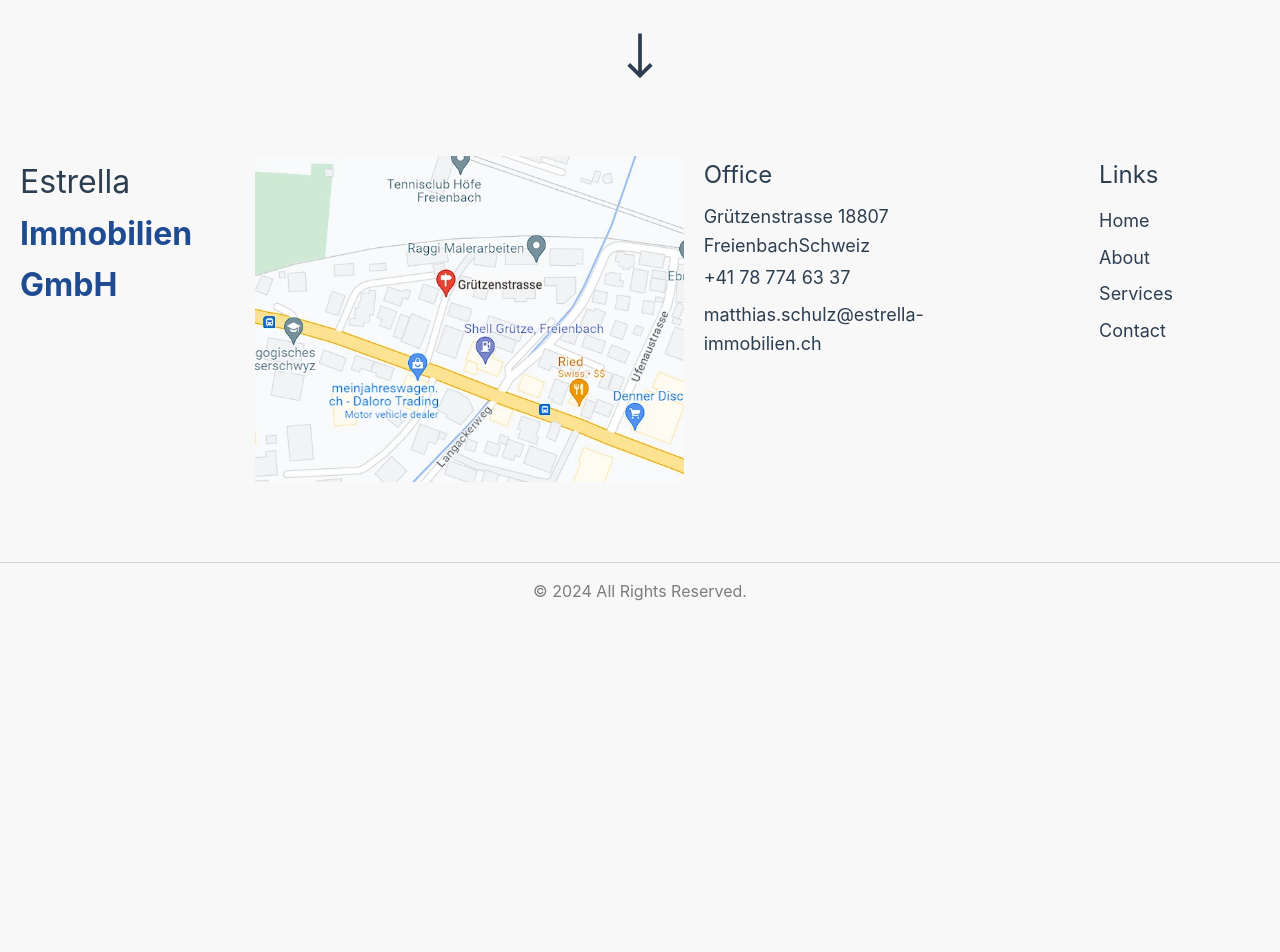
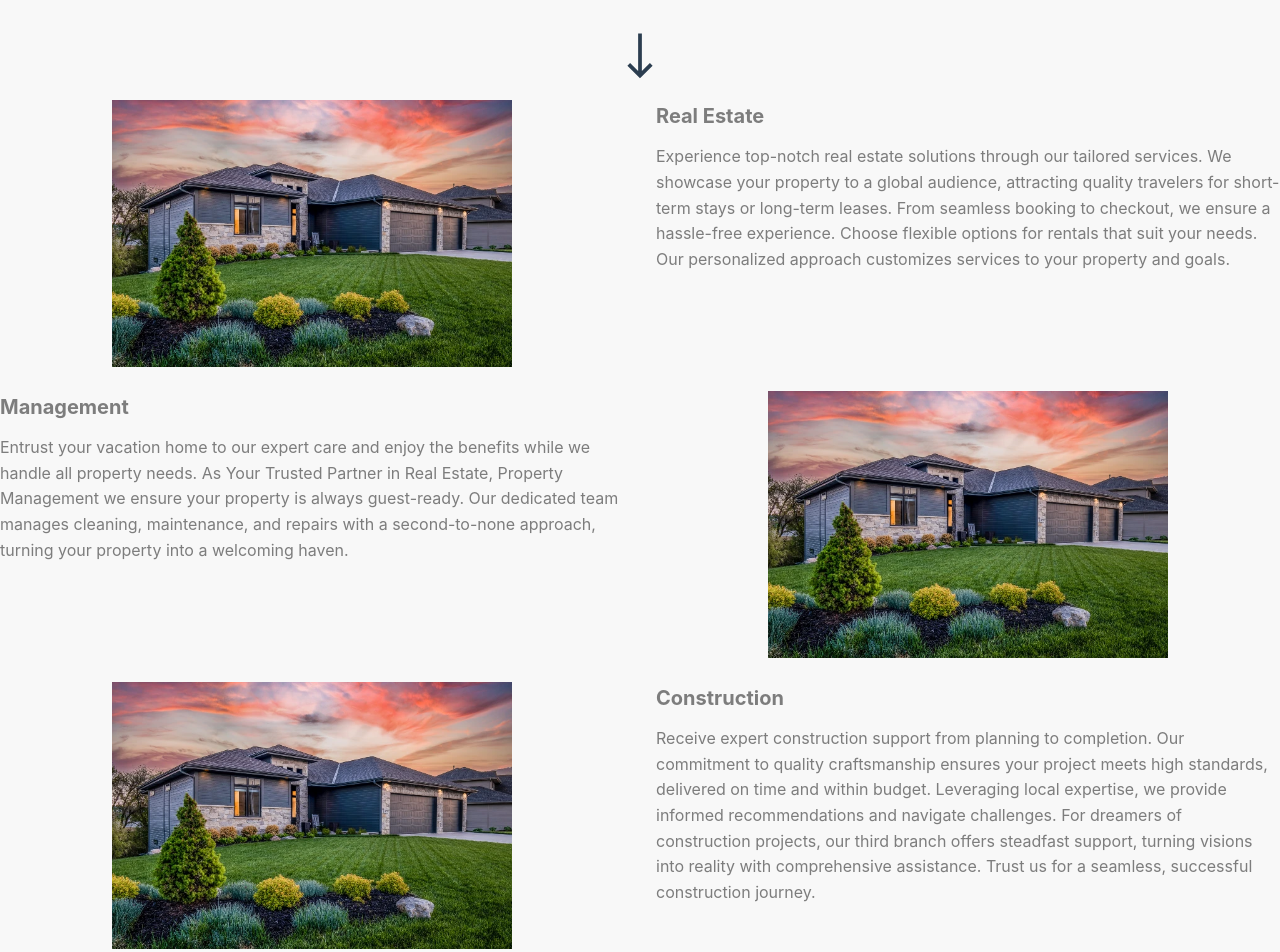
Before and after one commit to alejandroyunes/inmobiliaria-vue-scss, a Vue app: page /services in a window 1280 px wide. Shown: the part 160-1112 px from the top of the page. Before the commit the page ends 800 px from the top, so only its background shows below. Built offline with nearby package versions, Linux system fonts and the light colour scheme.

Commit message:
adding services

```diff
--- /dev/null
+++ b/src/components/sections/02-row/image-description-02/ImageDescription.vue
@@ -0,0 +1,48 @@
+<script lang="ts" setup>
+import './image-description.scss'
+</script>
+
+
+<template>
+  <section>
+    <div class="container">
+      <div class="main">
+        <img class="image" src="/images/sections/main-three-images/service1.webp" alt="alt" width={0} height={0} />
+      </div>
+      <div>
+        <h3 class="blogSlogan">Real Estate</h3>
+        <p class="description">Experience top-notch real estate solutions through our tailored services. We showcase
+          your property to a global audience, attracting quality travelers for short-term stays or long-term leases.
+          From seamless booking to checkout, we ensure a hassle-free experience. Choose flexible options for rentals
+          that suit your needs. Our personalized approach customizes services to your property and goals.</p>
+      </div>
+    </div>
+
+    <div class="container">
+      <div class="mainMiddle">
+        <img class="image" src="/images/sections/main-three-images/service1.webp" alt="alt" width={0} height={0} />
+      </div>
+      <div>
+        <h3 class="blogSlogan">Management</h3>
+        <p class="description">Entrust your vacation home to our expert care and enjoy the benefits while we handle all
+          property needs. As Your Trusted Partner in Real Estate, Property Management we ensure your property is always
+          guest-ready. Our dedicated team manages cleaning, maintenance, and repairs with a second-to-none approach,
+          turning your property into a welcoming haven.</p>
+      </div>
+    </div>
+
+    <div class="container">
+      <div class="main">
+        <img class="image" src="/images/sections/main-three-images/service1.webp" alt="alt" width={0} height={0} />
+      </div>
+      <div>
+        <h3 class="blogSlogan">Construction</h3>
+        <p class="description">Receive expert construction support from planning to completion. Our commitment to
+          quality craftsmanship ensures your project meets high standards, delivered on time and within budget.
+          Leveraging local expertise, we provide informed recommendations and navigate challenges. For dreamers of
+          construction projects, our third branch offers steadfast support, turning visions into reality with
+          comprehensive assistance. Trust us for a seamless, successful construction journey.</p>
+      </div>
+    </div>
+  </section>
+</template>
--- /dev/null
+++ b/src/components/sections/02-row/image-description-02/image-description.scss
@@ -0,0 +1,35 @@
+.container {
+  display: grid;
+  margin-top: 24px; /* Replaced $spacing-xl with its corresponding value */
+  gap: 32px; /* Replaced $spacing-lg with its corresponding value */
+  grid-template-columns: 1fr 1fr;
+}
+
+.main,
+.mainMiddle {
+  display: flex;
+  flex-direction: column;
+  align-items: center;
+}
+
+.mainMiddle {
+  order: 1;
+}
+
+.image {
+  max-width: 100%;
+  height: auto;
+  width: 400px;
+}
+
+.description {
+  padding: 8px 0 16px; /* Replaced $spacing-sm and $spacing-xl with their corresponding values */
+  font-size: 16px; /* Replaced $text-p with its corresponding value */
+  position: relative;
+}
+
+.blogSlogan {
+  font-weight: bold;
+  padding-bottom: 4px; /* Replaced $spacing-xxxs with its corresponding value */
+  font-size: 20px; /* Replaced $text-h5 with its corresponding value */
+}
--- a/src/views/ServicesView.vue
+++ b/src/views/ServicesView.vue
@@ -1,7 +1,9 @@
 <script lang="ts" setup>
 import TitleArrow from '@/components/sections/01-row/title-arrow/TitleArrow.vue'
+import ImageDescription from '@/components/sections/02-row/image-description-02/ImageDescription.vue'
 </script>
 
 <template>
   <TitleArrow :title="'Services'" />
+  <ImageDescription />
 </template>
```
Also changed, not shown: src/components/sections/02-row/image-description/ImageDescription.vue (renamed from src/components/sections/03-row/image-description/ImageDescription.vue), src/components/sections/02-row/image-description/image-description.scss (renamed from src/components/sections/03-row/image-description/image-description.scss).
